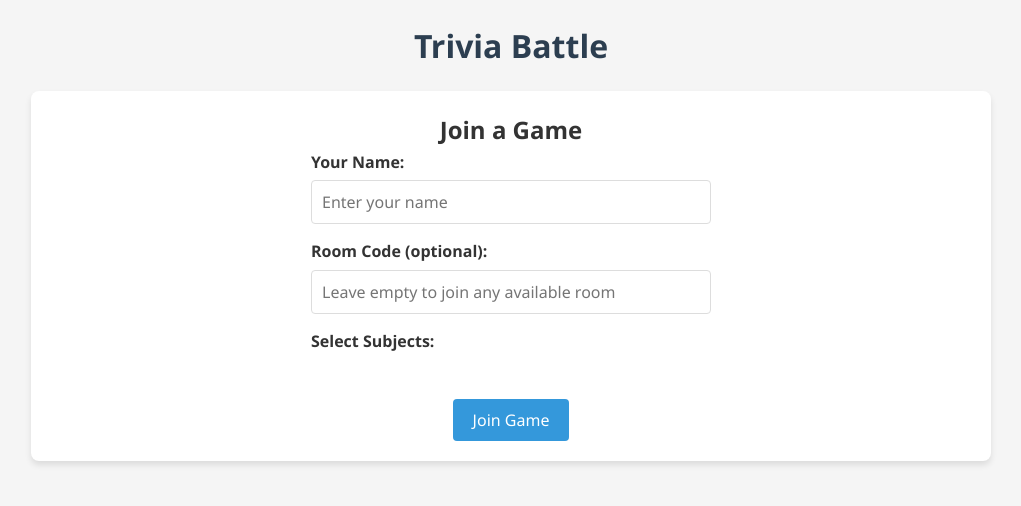
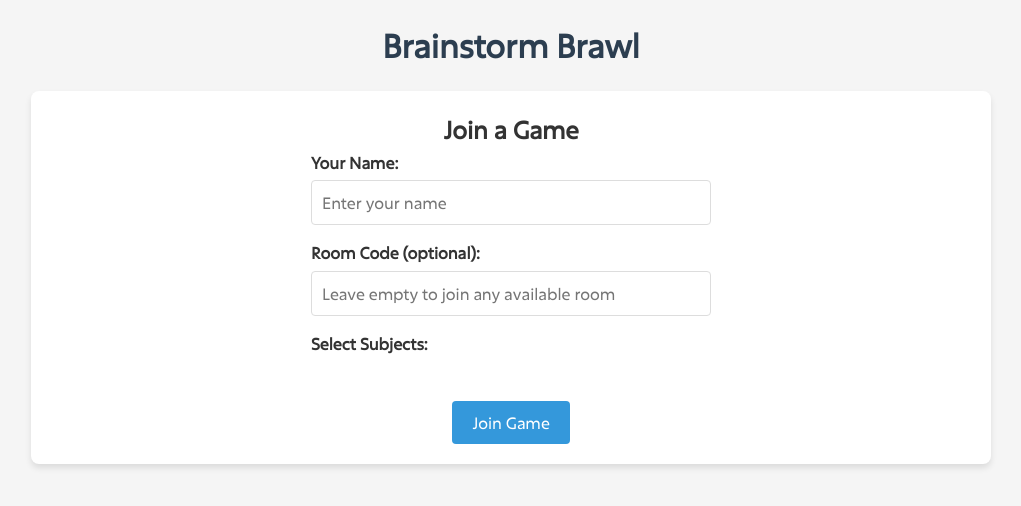
Before and after one commit to ad1tyac0des/trivia-battle, a website: page public/index.html in a window 1280 px wide. Shown: the whole page, without its empty margins (129-1150 px from the left). Drawn offline with nearby package versions, Linux system fonts and the light colour scheme; no server answers.

Commit message:
Add Excon font and update project name to Brainstorm Brawl

```diff
--- a/public/index.html
+++ b/public/index.html
@@ -4,13 +4,13 @@
 <head>
     <meta charset="UTF-8">
     <meta name="viewport" content="width=device-width, initial-scale=1.0">
-    <title>Trivia Battle - 1v1 Game</title>
+    <title>Brainstorm Brawl - 1v1 Game</title>
     <link rel="stylesheet" href="style.css">
 </head>
 
 <body>
     <div class="container">
-        <h1>Trivia Battle</h1>
+        <h1>Brainstorm Brawl</h1>
 
         <!-- Lobby Screen -->
         <div id="lobby" class="card">
--- a/public/style.css
+++ b/public/style.css
@@ -1,8 +1,22 @@
+@font-face {
+    font-family: 'Excon';
+    src: url('../assets/fonts/Excon-Regular.woff2') format('woff2');
+    font-style: normal;
+    font-weight: 400;
+}
+
+@font-face {
+    font-family: 'Excon';
+    src: url('../assets/fonts/Excon-Thin.woff2') format('woff2');
+    font-style: normal;
+    font-weight: 100;
+}
+
 * {
     box-sizing: border-box;
     margin: 0;
     padding: 0;
-    font-family: 'Segoe UI', Tahoma, Geneva, Verdana, sans-serif;
+    font-family: 'Excon', sans-serif;
 }
 
 body {
```
Also changed, not shown: assets/fonts/Excon-Regular.woff2 (added), assets/fonts/Excon-Thin.woff2 (added).
